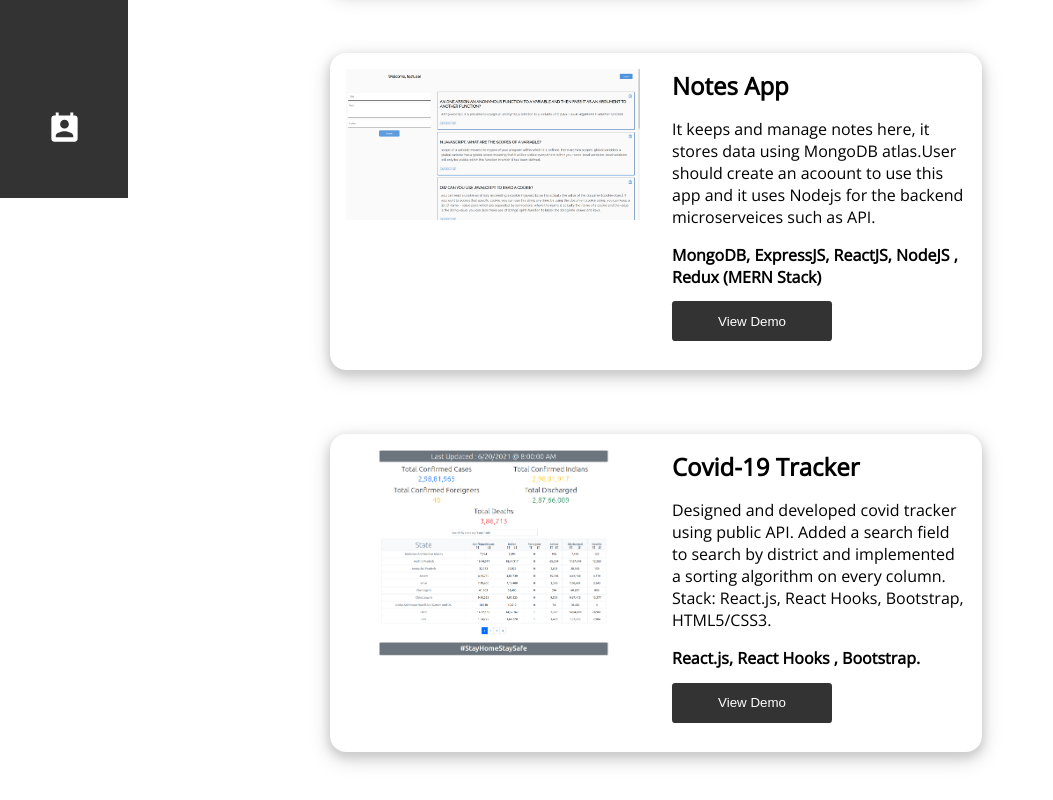
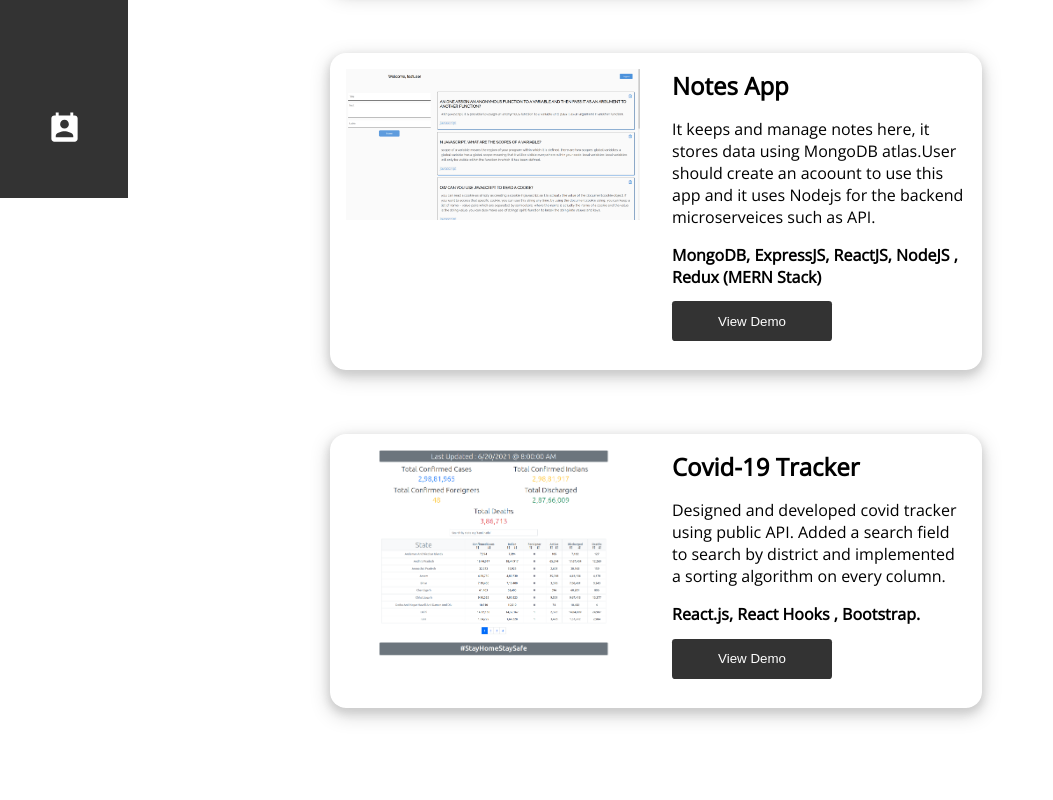
Before and after one commit to veer-a1505/my_portfolio, a React (Create React App) app: page /projects in a window 1280 px wide. Shown: the part 650-1450 px from the top of the page, without its empty margins (0-1053 px from the left). After the commit the page ends 1406 px from the top, so only its background shows below. Built offline with nearby package versions, Linux system fonts and the light colour scheme.

Commit message:
bug fixed

```diff
--- a/src/components/Projects.js
+++ b/src/components/Projects.js
@@ -69,8 +69,7 @@ const Projects = () => {
           <p>
             Designed and developed covid tracker using public API. Added a
             search field to search by district and implemented a sorting
-            algorithm on every column. Stack: React.js, React Hooks, Bootstrap,
-            HTML5/CSS3.
+            algorithm on every column.
           </p>
           <div>
             <h4>React.js, React Hooks , Bootstrap.</h4>
```
